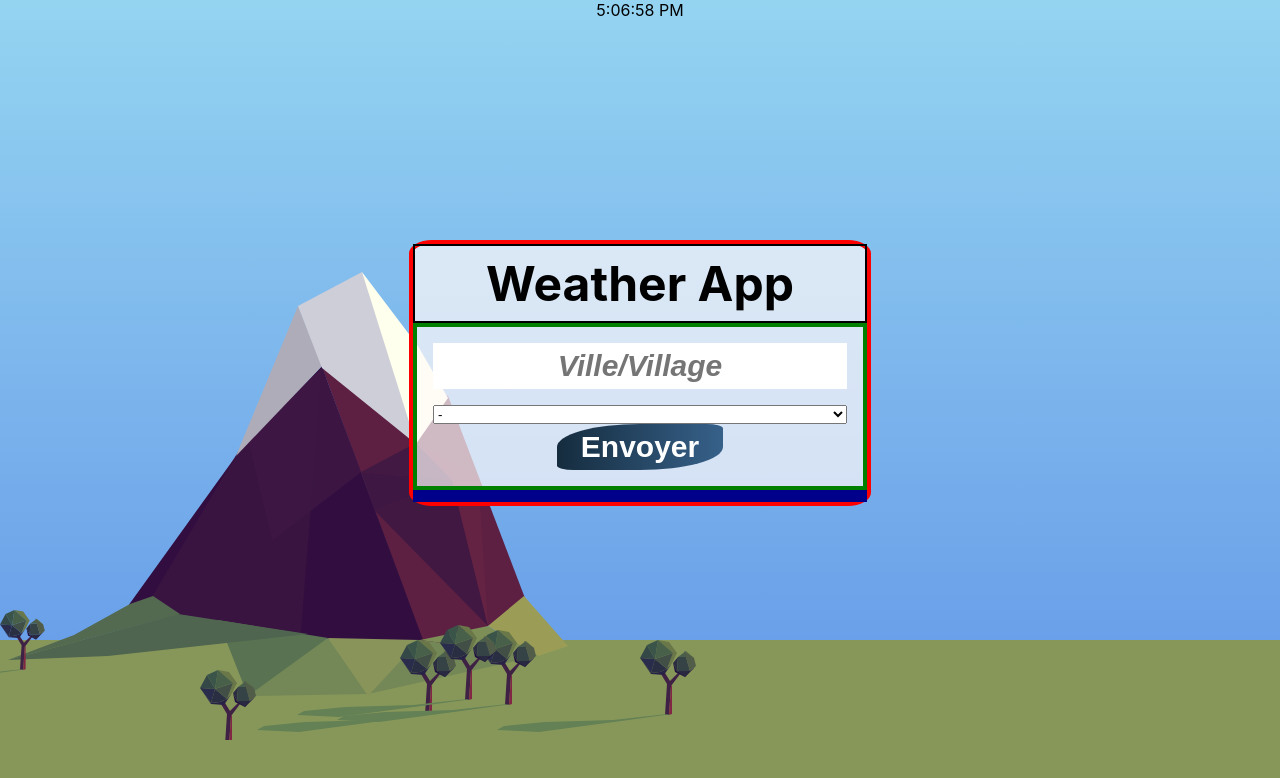
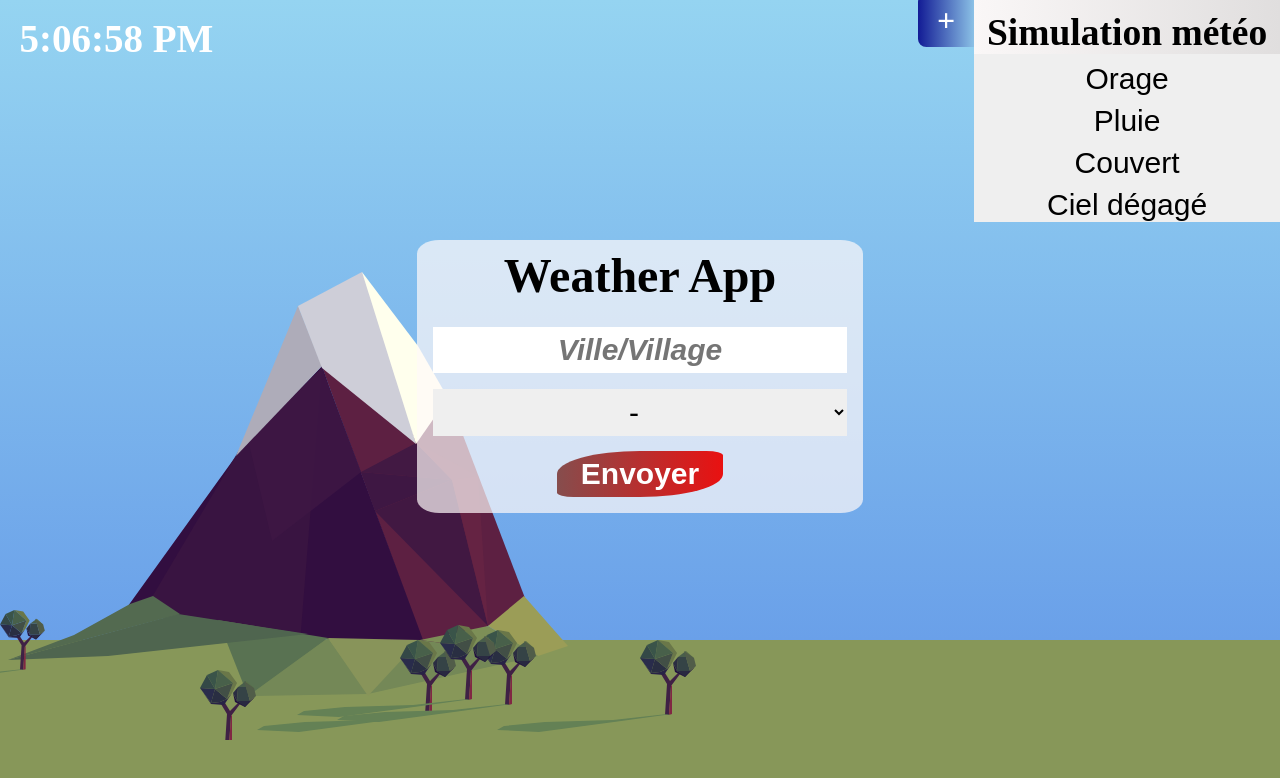
Before and after one commit to JulienZimmermann/ReactWeatherApp, a React (Create React App) app: page / in a window 1280 px wide. Shown: the top 778 px of the page. Built offline with nearby package versions, Linux system fonts and the light colour scheme.

Commit message:
Ajout du composant de simulation de météo

```diff
--- a/src/App.js
+++ b/src/App.js
@@ -3,24 +3,26 @@ import Form from './components/Form';
 import Element from './components/Element'
 import Background from './components/Background'
 import Clock from './components/Clock';
+import Simulation from './components/Simulation';
 
 function App() {
 
 
-  let[city, setCity] = useState('')
-  let[country, setCountry] = useState('none')
-  let [query, setQuery] = useState('')
-  let [weather, setWeather] = useState('')
-  let [code, setCode] = useState('q')
+  let[city, setCity] = useState('') //Input City value
+  let[country, setCountry] = useState('none') //Selecty country value
+  let [query, setQuery] = useState('') //Query
+  let [weather, setWeather] = useState('') // Weather Main
+  let [code, setCode] = useState('q') // ZIP or CODE
   let[responseQuery, setResponseQuery] = useState([])
   let [disabled, setDisabled] = useState(true)
-  let[noCity, setNoCity] = useState(false)
-  let[errorAPI, setErrorAPI] = useState(false)
+  let[noCity, setNoCity] = useState(false) //ERROR CITY SEARCH
+  let[errorAPI, setErrorAPI] = useState(false) // ERROR CALL API
+  let[choiseWeatherSimulation, setChoiseWeatherSimulation] = useState('') //CHOISE WEATHER SIMULATION
 
 
   useEffect(()=>{
 
-    if(query.length > 0 && country !== 'none'){
+    if(query.length > 0){
       getRequest()
     }
 
@@ -60,6 +62,8 @@ function App() {
 
         //Update query array
         setResponseQuery(data)
+
+        //Rain, Clear, Thunderstorm, Clouds
         setWeather(data.weather[0].main);
 
       }else{
@@ -79,26 +83,29 @@ function App() {
     e.preventDefault()
     setQuery(city)
     setCountry(country)
-    console.log("mis à jour de query")
   }
 
   //Update city value with input text
   function updateCity(e){
     city = e.target.value
     setCity(city)
-
-    if(city.length > 0){
-      setDisabled(false)
-    }
   }
 
   //Update country with select form
   function updateCountry(e){
     country = e.target.value
     setCountry(country)
+
+    country !== 'none' && setDisabled(false)
     console.log(country);
+  }
 
-  }
+  function weatherSimulation(e){
+    choiseWeatherSimulation = e.target.value;
+    setChoiseWeatherSimulation(choiseWeatherSimulation)
+    console.log(choiseWeatherSimulation);
+
+}
 
   let timeHours =  new Date().getHours()
 
@@ -107,8 +114,12 @@ function App() {
       <Background
         weather={weather}
         timeHours={timeHours}
+        weatherSimulation={choiseWeatherSimulation}
       >
         <Clock />
+        <Simulation
+          weatherSimulation={weatherSimulation}
+        />
         <main className="main">
           <div className="container_main_big_title">
             <h1 className="main_big_title">Weather App</h1>
@@ -117,8 +128,8 @@ function App() {
             city={city}
             updateCity={updateCity}
             updateQuery={updateQuery}
+            updateCountry={updateCountry}
             disabled={disabled}
-            updateCountry={updateCountry}
             country={country}
           />
 
--- a/src/components/Background.jsx
+++ b/src/components/Background.jsx
@@ -51,7 +51,7 @@ function Background(props){
     return(
         <section className={backgroundTimes(props.timeHours)}>
             {
-             weatherCondition(props.weather)
+             weatherCondition(props.weather || props.weatherSimulation)
             }
             <svg height="390" width="550" id="mountains">
                 <polygon points="300,390 190,90 320,130 400,340" fill="#5d2042" />
--- a/src/components/Form.jsx
+++ b/src/components/Form.jsx
@@ -6,13 +6,14 @@ function Form ({updateQuery,city,updateCity, disabled, country, updateCountry}){
 
     function getBadgeClasses() {
         let classes = "form_element submitButton ";
-        classes += city.length > 0 && country !== 'none' ? "submitButton_activated" : "submitButton_disabled";
+        classes +=  disabled === false ? "submitButton_activated" : "submitButton_disabled";
         return classes;
     }
 
     return(
         <React.Fragment>
             <form className="form" onSubmit={updateQuery}>
+
                 <input
                     className="form_element input_text_city"
                     type="text"
@@ -22,13 +23,14 @@ function Form ({updateQuery,city,updateCity, disabled, country, updateCountry}){
                     value={city}
                     onChange={updateCity}
                 />
-                <select value={country} onChange={updateCountry}>
+                <select className="form_element select_option_country" value={country} onChange={updateCountry}>
                     <option value="none">-</option>
                     <option value="fr">France</option>
                     <option value="us">Amérique</option>
+                    <option value="de">Allemagne</option>
                 </select>
 
-                <input  disabled={disabled} className={getBadgeClasses()} type="submit" value="Envoyer" />
+                <input disabled={disabled} className={getBadgeClasses()} type="submit" value="Envoyer" />
             </form>
         </React.Fragment>
     )
--- /dev/null
+++ b/src/components/Simulation.jsx
@@ -0,0 +1,37 @@
+import React, {useState} from 'react';
+
+function Simulation({weatherSimulation}){
+
+    let [hidden, setHidden] = useState(true)
+
+    function changeClasses(){
+        setHidden(!hidden)
+    }
+
+    function getBadgeClasses(){
+        let classes = "container_simulation "
+        return hidden ? classes += ' simulation_hidden' : classes += 'simulation_visible';
+    }
+
+    // function weatherSimulation(e){
+
+    //     console.log(e.target.value);
+    // }
+
+    return(
+        <div className={getBadgeClasses()} >
+            <div onClick={changeClasses} className="option">
+                <span className="option_sign">{hidden ? '+' : '-'}</span>
+            </div>
+            <div className="option_simulation">
+                <h2 className="title_option_simulation">Simulation météo</h2>
+                <button onClick={weatherSimulation} value="Thunderstorm" className="item_option_simulation">Orage</button>
+                <button onClick={weatherSimulation} value="Rain" className="item_option_simulation">Pluie</button>
+                <button onClick={weatherSimulation} value="Clouds" className="item_option_simulation">Couvert</button>
+                <button onClick={weatherSimulation} value="Clear" className="item_option_simulation">Ciel dégagé</button>
+            </div>
+        </div>
+    )
+}
+
+export default Simulation;
--- a/src/css/App.css
+++ b/src/css/App.css
@@ -63,7 +63,7 @@
   background: -webkit-linear-gradient(top, #52aaee,  #4c82b8);
 }
 
-.sky_thunderstorm{
+.sky_thunderstorm, .sky_rain{
   background: -webkit-linear-gradient(top, #152a3a,  #111c29);
 }
 
@@ -98,6 +98,10 @@ html, body {
   body { zoom: 0.7; }
 }
 
+body{
+  font-family: 'Roboto Slab', serif;
+}
+
 /*END PART GENERAL
 ===================*/
 
@@ -114,6 +118,7 @@ html, body {
 ====================*/
 
 .background{
+  overflow: hidden;
   display: flex;
   justify-content: center;
   height: 100%;
@@ -143,7 +148,6 @@ html, body {
   left: 0;
   width: 100%;
   height: 100%;
-  border: 2px solid red;
   background: url(../images/rain.png);
   animation: rain 1.8s linear infinite;
   box-sizing: border-box;
@@ -178,7 +182,7 @@ html, body {
 
 }
 .cloud3 {
-  top: 5%;
+  top: 15%;
   left: 4%;
 
 }
@@ -237,7 +241,6 @@ html, body {
 =============*/
 .main{
     background-color: rgba(255, 250, 250, 0.7);
-    border: 4px solid red;
     border-radius: 5%;
     top: 30%;
     z-index: 99;
@@ -251,7 +254,6 @@ html, body {
 } */
 
 .container_main_big_title{
-  border: 2px solid black;
   text-align: center;
   font-size: 32px;
   padding: 0.5rem;
@@ -262,7 +264,6 @@ html, body {
 /*FORM PART
 =================*/
 .form{
-  border: 4px solid green;
   padding: 1em;
   display: flex;
   flex-direction: column;
@@ -292,13 +293,25 @@ html, body {
 
 
 .submitButton{
-  background: -webkit-linear-gradient(left, #152c3e,  #37618a);
   color: #FFF;
   font-weight: bold;
   width: 40%;
   margin: auto;
+  border-radius: 50% 10% 50% 10%;
+}
+
+.submitButton_activated{
+  background: -webkit-linear-gradient(left, #152c3e,  #37618a);
   cursor: pointer;
-  border-radius: 50% 10% 50% 10%;
+}
+
+.submitButton_disabled{
+  background: -webkit-linear-gradient(left, #864d4d,  #e91111);
+  cursor: not-allowed;
+}
+
+.select_option_country{
+  margin-bottom: 15px;
 }
 
 /*END FORM PART
@@ -306,11 +319,6 @@ html, body {
 
 /*PART ELEMENTS
 ===================*/
-.element_weather{
-  border: 6px solid darkblue;
-
-}
-
 .container_informations_weather{
   font-size: 25px;
   text-align: center;
@@ -321,10 +329,6 @@ html, body {
   text-transform: uppercase;
   letter-spacing: 2px;
   font-size: 38px;
-}
-
-.container_text_informations_weather{
-  border: 6px solid green
 }
 
 .element_information_weather {
@@ -340,26 +344,75 @@ html, body {
 
 /*PART CLOCK
 =================*/
-.clock{
+.time_container{
   position: absolute;
-  border: 4px solid green;
   color: #FFF;
-  font-size: 29px;
-  width: 200px;
-  text-align: center;
-  height: 50px;
+  font-size: 39px;
+  font-weight: 600;
   top: 0;
   left: 0;
-  display: flex;
-  justify-content: space-around;
+  padding: 0.4em 0.5em;
 }
 
-.more_time{
-  width: 50px;
-  height: 50px;
-  background: rgb(165, 161, 161);
-  cursor: pointer;
-  border: 1px solid rgb(73, 73, 73);
-}
 /*END PART CLOCK
 ==================*/
+
+/*PART SIMULATION
+  ==================*/
+.container_simulation{
+  background: -webkit-linear-gradient(left, #faf7f7,  #e0dede);
+  height: 40px;
+  border-radius: 15% 0 0 15%;
+  position: absolute;
+  top: 0;
+  right: 0;
+  display: flex;
+  font-size: 25px;
+  align-items: center;
+  cursor: pointer;
+}
+
+.simulation_hidden{
+  transform: translateX(0px);
+  transition: ease-in-out 0.5s;
+}
+
+.simulation_visible{
+  transform: translateX(0px);
+  transition: ease-in-out 0.5s;
+}
+
+.option{
+  font-weight: 900;
+  padding: 0.5rem;
+  background: -webkit-linear-gradient(left, #121b95,  #8bc1e6);
+  width: 40px;
+  text-align: center;
+  border-radius: 15% 0 0 15%;
+}
+
+.option_simulation{
+  margin: 140px 0 0;
+  background: -webkit-linear-gradient(left, #faf7f7,  #e0dede);
+  display: flex;
+  flex-direction: column;
+}
+
+.option_sign{
+  font-size: 32px;
+  color: #FFF;
+}
+
+.title_option_simulation{
+  margin-top: 45px;
+  padding: 0.5rem 0.8rem 0 0.8rem ;
+}
+
+.item_option_simulation{
+  font-size: 30px;
+  padding: 0.5rem 0.8rem 0 0.8rem ;
+  list-style-type: none;
+  border: none;
+}
+/*END PART SIMULATION
+=========================*/
```
